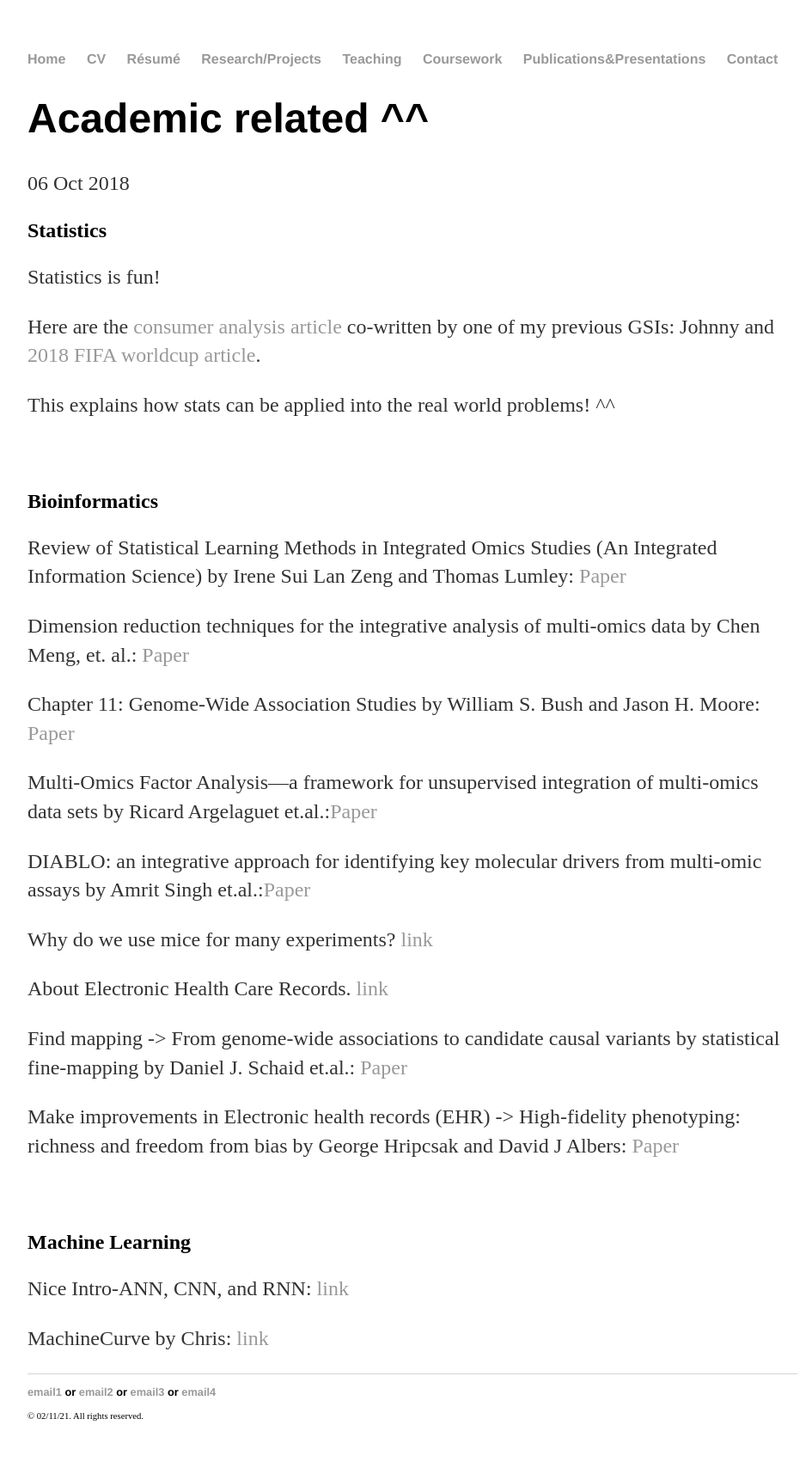
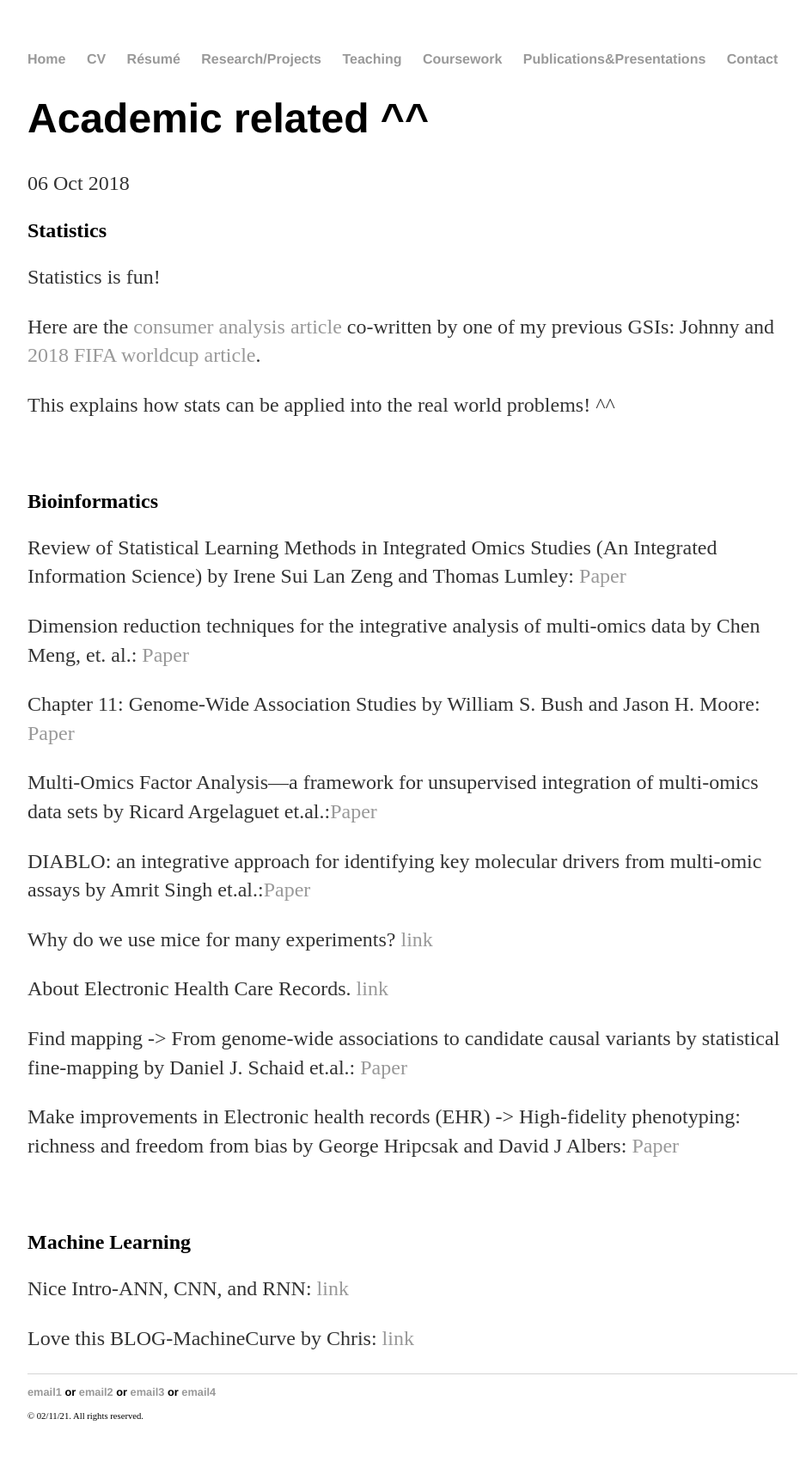
Before and after one commit to yjkweon24/yjkweon24.github.io, a Jekyll site: the page built from _posts/2019-03-16-Academic.md, in a window 1280 px wide. Shown: the whole page at 86% size, without its empty margins (160-1098 px from the left). Built offline with Jekyll 4.4.1, drawn with Linux system fonts in a browser that asks for light colours.

Commit message:
Update 2019-03-16-Academic.md

```diff
--- a/_posts/2019-03-16-Academic.md
+++ b/_posts/2019-03-16-Academic.md
@@ -37,4 +37,4 @@ Make improvements in Electronic health records (EHR) -> High-fidelity phenotypin
 ## Machine Learning
 Nice Intro-ANN, CNN, and RNN: [link](https://www.analyticsvidhya.com/blog/2020/02/cnn-vs-rnn-vs-mlp-analyzing-3-types-of-neural-networks-in-deep-learning/)
 
-MachineCurve by Chris: [link](https://www.machinecurve.com/index.php/2019/07/18/can-neural-networks-approximate-mathematical-functions/)
+Love this BLOG-MachineCurve by Chris: [link](https://www.machinecurve.com/index.php/2019/07/18/can-neural-networks-approximate-mathematical-functions/)
```
